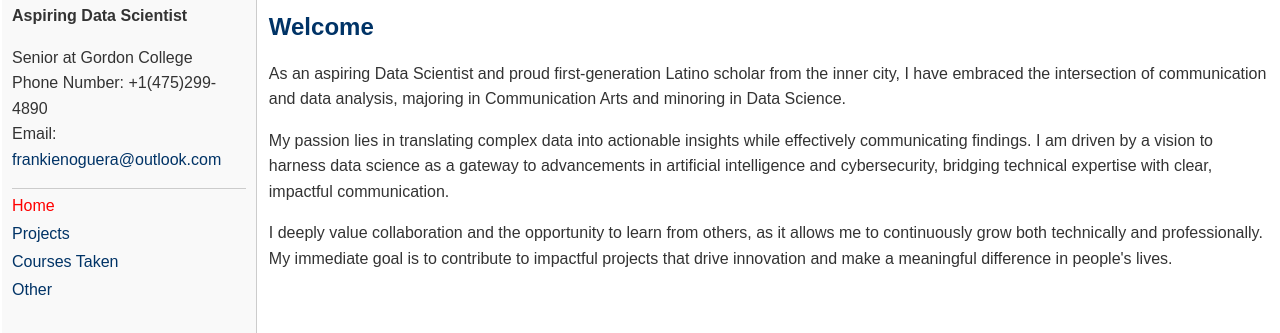
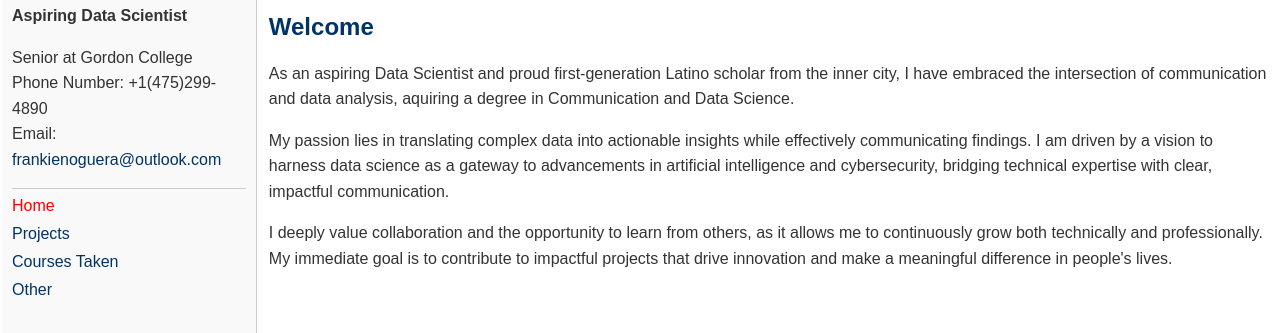
Before and after one commit to frankienoguera/frankienoguera.github.io, a plain HTML site: page index.html in a window 1280 px wide. Shown: the part 57-390 px from the top of the page. Drawn offline with Linux system fonts and the light colour scheme.

Commit message:
Update index.html

```diff
--- a/index.html
+++ b/index.html
@@ -32,7 +32,7 @@
         <p><a href="index.html" style="color: #003366;">Home</a></p>
         <h2>Welcome</h2>
         <p>
-          As an aspiring Data Scientist and proud first-generation Latino scholar from the inner city, I have embraced the intersection of communication and data analysis, majoring in Communication Arts and minoring in Data Science.
+          As an aspiring Data Scientist and proud first-generation Latino scholar from the inner city, I have embraced the intersection of communication and data analysis, aquiring a degree in Communication and Data Science.
         </p>
         <p>
           My passion lies in translating complex data into actionable insights while effectively communicating findings. I am driven by a vision to harness data science as a gateway to advancements in artificial intelligence and cybersecurity, bridging technical expertise with clear, impactful communication.
```
